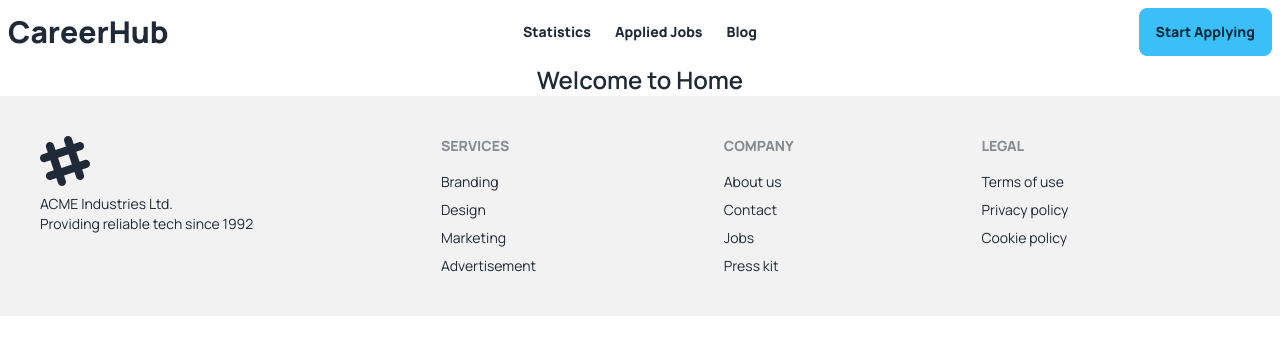
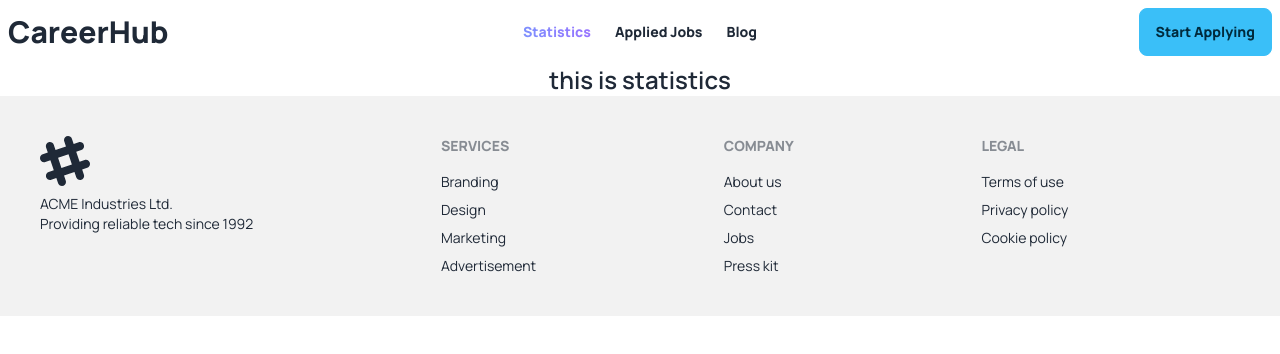
Before and after one commit to mashfikur/career-hub-react-project, a React (Vite) app: page / in a window 1280 px wide. Shown: the top 354 px of the page. Built offline with nearby package versions, Linux system fonts and the light colour scheme.

Commit message:
responsive navbar added

```diff
--- a/src/assets/components/Home.jsx
+++ /dev/null
@@ -1,11 +0,0 @@
-
-
-const Home = () => {
-    return (
-        <div>
-            <h3 className="text-center text-2xl font-semibold">Welcome to Home</h3>
-        </div>
-    );
-};
-
-export default Home;
--- a/src/assets/components/Navbar/Navbar.css
+++ b/src/assets/components/Navbar/Navbar.css
@@ -1,3 +1,6 @@
-.active{
-    color: blue;
+.active {
+    background: var(--Linear, linear-gradient(90deg, #7E90FE 0%, #9873FF 100%));
+    background-clip: text;
+    -webkit-background-clip: text;
+    -webkit-text-fill-color: transparent;
 }
--- a/src/assets/components/Navbar/Navbar.jsx
+++ b/src/assets/components/Navbar/Navbar.jsx
@@ -4,7 +4,7 @@ import "./Navbar.css";
 const Navbar = () => {
   const links = (
     <>
-      <NavLink to="/statistics">Statistics</NavLink>
+      <NavLink to="/">Statistics</NavLink>
       <NavLink to="/jobs">Applied Jobs</NavLink>
       <NavLink to="/blog">Blog</NavLink>
     </>
--- /dev/null
+++ b/src/assets/components/Statistics.jsx
@@ -0,0 +1,10 @@
+
+const Statistics = () => {
+    return (
+        <div>
+            <h3 className="text-center text-2xl font-semibold" >this is statistics</h3>
+        </div>
+    );
+};
+
+export default Statistics;
```
Also changed, not shown: src/main.jsx (+11 -3 lines).
